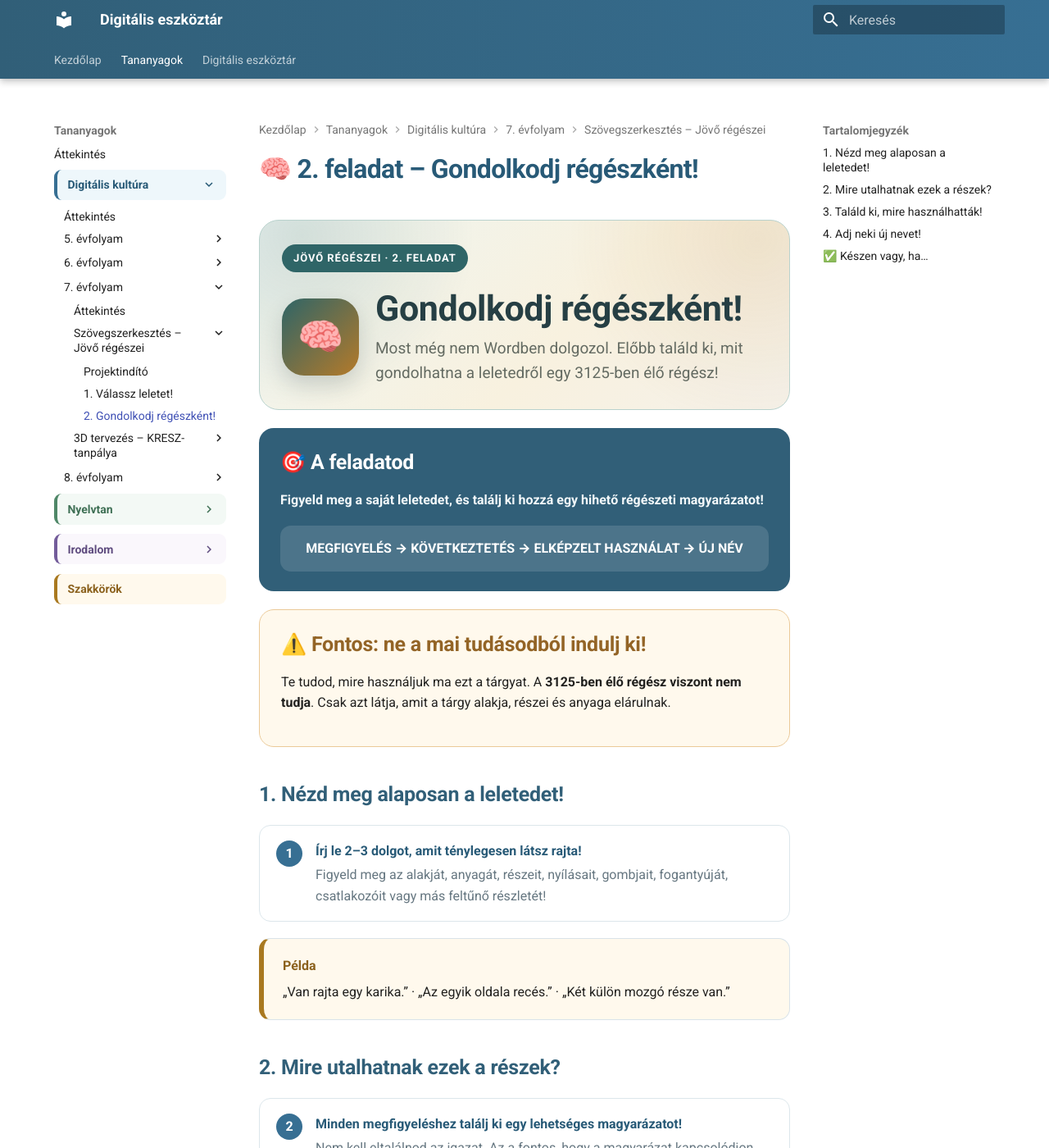
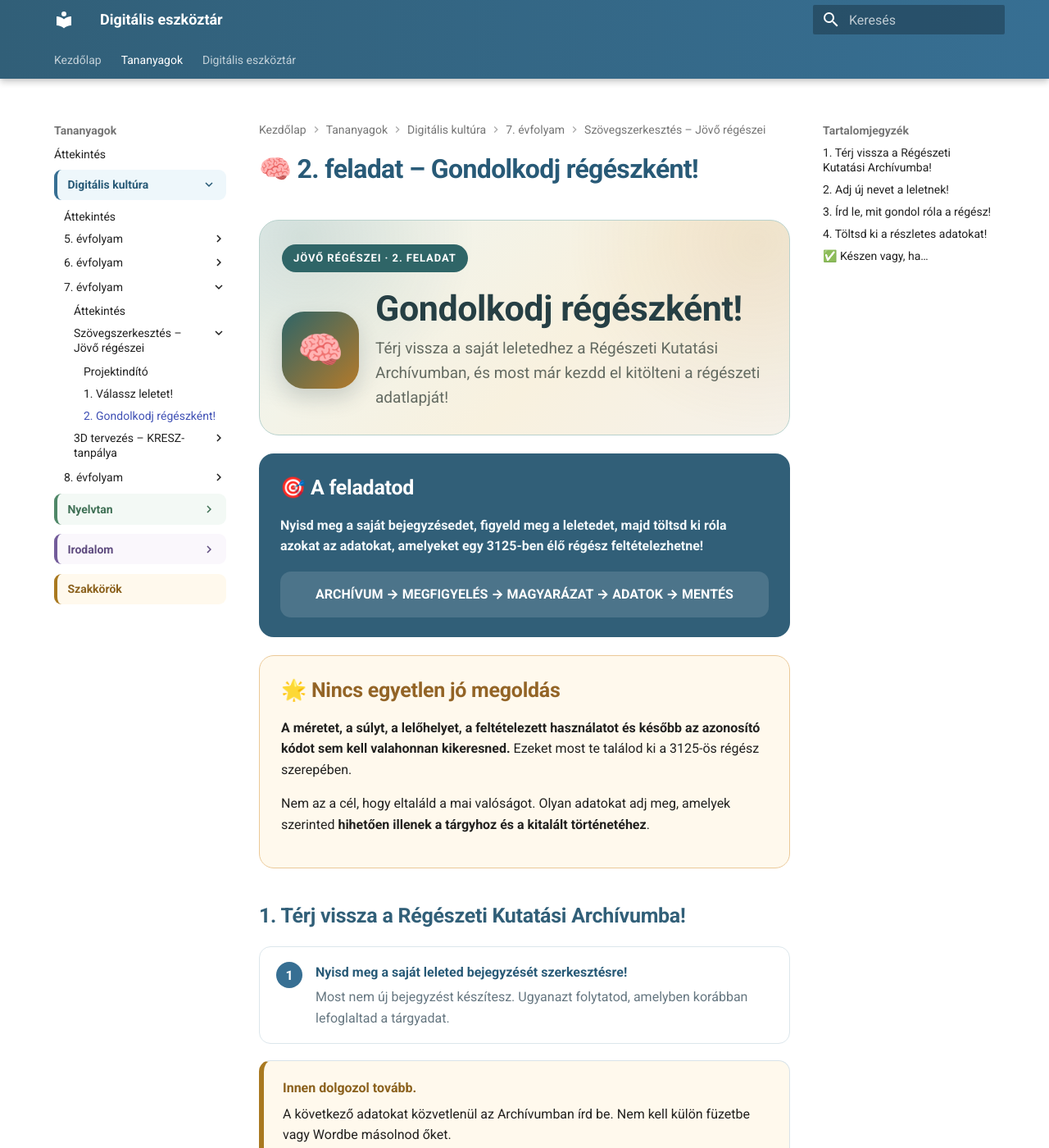
Before and after one commit to bsuszter/digitalis-eszkoztar, an MkDocs documentation site: the page built from docs/tananyagok/digitalis-kultura/7-evfolyam/jovo-regeszei/02-gondolkodj-regeszkent.md, in a window 1280 px wide and 1400 px high. Shown: the whole window at 82% size. Built offline with MkDocs 1.6.1 and Material for MkDocs 9.7.7, drawn with Linux system fonts in a browser that asks for light colours; some of the changed text lies outside the part shown.

Commit message:
Pontosítsd a régészeti gondolkodás feladatot az Archívum mezőivel

```diff
--- a/docs/tananyagok/digitalis-kultura/7-evfolyam/jovo-regeszei/02-gondolkodj-regeszkent.md
+++ b/docs/tananyagok/digitalis-kultura/7-evfolyam/jovo-regeszei/02-gondolkodj-regeszkent.md
@@ -6,34 +6,43 @@
     <div style="display:grid; place-items:center; width:94px; height:94px; flex:0 0 94px; border-radius:27px; background:linear-gradient(135deg,#2f6567,#b47a2a); color:#fff; font-size:45px; box-shadow:0 12px 26px rgba(38,63,68,.18);">🧠</div>
     <div style="flex:1; min-width:260px;">
       <h2 style="margin:0; color:#263f44; font-size:clamp(30px,5vw,43px); line-height:1.12;">Gondolkodj régészként!</h2>
-      <p style="margin:9px 0 0; color:#646b62; font-size:19px;">Most még nem Wordben dolgozol. Előbb találd ki, mit gondolhatna a leletedről egy 3125-ben élő régész!</p>
+      <p style="margin:9px 0 0; color:#646b62; font-size:19px;">Térj vissza a saját leletedhez a Régészeti Kutatási Archívumban, és most már kezdd el kitölteni a régészeti adatlapját!</p>
     </div>
   </div>
 </section>
 
 <div class="project-highlight project-highlight--blue">
   <h2>🎯 A feladatod</h2>
-  <p><strong>Figyeld meg a saját leletedet, és találj ki hozzá egy hihető régészeti magyarázatot!</strong></p>
-  <div class="project-flow">MEGFIGYELÉS → KÖVETKEZTETÉS → ELKÉPZELT HASZNÁLAT → ÚJ NÉV</div>
+  <p><strong>Nyisd meg a saját bejegyzésedet, figyeld meg a leletedet, majd töltsd ki róla azokat az adatokat, amelyeket egy 3125-ben élő régész feltételezhetne!</strong></p>
+  <div class="project-flow">ARCHÍVUM → MEGFIGYELÉS → MAGYARÁZAT → ADATOK → MENTÉS</div>
 </div>
 
 <div class="project-panel project-panel--gold">
-  <h2>⚠️ Fontos: ne a mai tudásodból indulj ki!</h2>
-  <p>Te tudod, mire használjuk ma ezt a tárgyat. A <strong>3125-ben élő régész viszont nem tudja</strong>. Csak azt látja, amit a tárgy alakja, részei és anyaga elárulnak.</p>
+  <h2>🌟 Nincs egyetlen jó megoldás</h2>
+  <p><strong>A méretet, a súlyt, a lelőhelyet, a feltételezett használatot és később az azonosító kódot sem kell valahonnan kikeresned.</strong> Ezeket most te találod ki a 3125-ös régész szerepében.</p>
+  <p>Nem az a cél, hogy eltaláld a mai valóságot. Olyan adatokat adj meg, amelyek szerinted <strong>hihetően illenek a tárgyhoz és a kitalált történetéhez</strong>.</p>
 </div>
 
-## 1. Nézd meg alaposan a leletedet!
+## 1. Térj vissza a Régészeti Kutatási Archívumba!
 
 <div class="step-stack">
-  <div class="step-card"><span class="step-no">1</span><div><strong>Írj le 2–3 dolgot, amit ténylegesen látsz rajta!</strong><span>Figyeld meg az alakját, anyagát, részeit, nyílásait, gombjait, fogantyúját, csatlakozóit vagy más feltűnő részletét!</span></div></div>
+  <div class="step-card"><span class="step-no">1</span><div><strong>Nyisd meg a saját leleted bejegyzését szerkesztésre!</strong><span>Most nem új bejegyzést készítesz. Ugyanazt folytatod, amelyben korábban lefoglaltad a tárgyadat.</span></div></div>
 </div>
 
-<div class="quick-note"><strong>Példa</strong><span>„Van rajta egy karika.” · „Az egyik oldala recés.” · „Két külön mozgó része van.”</span></div>
+<div class="quick-note"><strong>Innen dolgozol tovább.</strong><span>A következő adatokat közvetlenül az Archívumban írd be. Nem kell külön füzetbe vagy Wordbe másolnod őket.</span></div>
 
-## 2. Mire utalhatnak ezek a részek?
+## 2. Adj új nevet a leletnek!
 
 <div class="step-stack">
-  <div class="step-card"><span class="step-no">2</span><div><strong>Minden megfigyeléshez találj ki egy lehetséges magyarázatot!</strong><span>Nem kell eltalálnod az igazat. Az a fontos, hogy a magyarázat kapcsolódjon ahhoz, amit látsz.</span></div></div>
+  <div class="step-card"><span class="step-no">2</span><div><strong>Töltsd ki a „Lelet új neve” mezőt!</strong><span>Olyan nevet adj neki, amilyet egy jövőbeli régész adhatna annak alapján, amit lát és amire következtetett.</span></div></div>
+</div>
+
+<div class="quick-note"><strong>Nem kell vicces nevet adnod.</strong><span>Lehet komoly, tudományosnak hangzó vagy egyszerű leíró név is.</span></div>
+
+## 3. Írd le, mit gondol róla a régész!
+
+<div class="step-stack">
+  <div class="step-card"><span class="step-no">3</span><div><strong>Figyeld meg a tárgy alakját, anyagát és részeit!</strong><span>Gondold végig, mire utalhat egy karika, gomb, nyílás, fogantyú, csatlakozó vagy más feltűnő részlet.</span></div></div>
 </div>
 
 <div class="mini-grid">
@@ -42,33 +51,43 @@
   <div class="mini-card"><span class="mini-icon">🕳️</span><strong>Van rajta nyílás</strong><span>Talán valamit belehelyeztek.</span></div>
 </div>
 
-## 3. Találd ki, mire használhatták!
-
 <div class="project-panel project-panel--green">
-  <h2>💭 Készíts saját régészeti magyarázatot!</h2>
-  <p>Fogalmazd meg 1–2 mondatban, szerinted mire használhatták ezt a tárgyat 2026 körül!</p>
-  <p><strong>Lehet teljesen téves.</strong> Akkor jó, ha a tárgy megfigyelhető részeiből hihetően következik.</p>
+  <h2>✍️ „Lelet rövid leírás”</h2>
+  <p>Írj <strong>3–4 mondatot</strong> a 3125-ös régész szemszögéből! Írd le, mit figyelt meg, és mire következtet belőle.</p>
+  <p><strong>Lehet teljesen téves.</strong> Akkor jó, ha a magyarázat kapcsolódik ahhoz, amit a tárgyon látni lehet.</p>
 </div>
 
-## 4. Adj neki új nevet!
+## 4. Töltsd ki a részletes adatokat!
 
-<div class="step-stack">
-  <div class="step-card"><span class="step-no">4</span><div><strong>Találj ki egy új nevet a leletednek!</strong><span>Olyan nevet adj neki, amilyet egy jövőbeli régész adhatna annak alapján, amit lát és amire következtetett.</span></div></div>
+<p>Ezeknél sincs elrejtett „helyes válasz”. A saját régészeti történetedhez illő adatokat adj meg!</p>
+
+<div class="mini-grid">
+  <div class="mini-card"><span class="mini-icon">🧱</span><strong>Anyag</strong><span>Mit gondol a régész, miből készülhetett?</span></div>
+  <div class="mini-card"><span class="mini-icon">📏</span><strong>Hosszúság</strong><span>Becsülj egy hihető méretet! Írj mértékegységet is, például: 12 cm.</span></div>
+  <div class="mini-card"><span class="mini-icon">⚖️</span><strong>Súly</strong><span>Becsülj egy hihető tömeget! Például: 340 g.</span></div>
+  <div class="mini-card"><span class="mini-icon">📍</span><strong>Lelőhely</strong><span>Találj ki egy helyet, ahol 3125 régészei megtalálhatták.</span></div>
+  <div class="mini-card"><span class="mini-icon">💭</span><strong>Feltételezett funkció</strong><span>Írd le röviden, szerinted mire használhatták.</span></div>
 </div>
 
-<div class="quick-note"><strong>Nem kell „vicces” nevet adnod.</strong><span>Lehet komoly, tudományosnak hangzó vagy egyszerű leíró név is.</span></div>
+<div class="project-panel project-panel--gold">
+  <h2>🔢 És az azonosító kód?</h2>
+  <p><strong>Attól sem kell megijedned.</strong> Nem kell kiszámolni, és nem kapsz hozzá külön számot. Találhatsz ki egy rövid, számszerű azonosítót a leletednek.</p>
+  <p>Ha az Archívumban ez a mező még nem kötelező, akár későbbre is hagyhatod. A <strong>Kutatói extra</strong> szintén opcionális.</p>
+</div>
 
 ## ✅ Készen vagy, ha…
 
 <div class="check-panel">
-  <label><input type="checkbox"><span>Leírtam 2–3 dolgot, amit ténylegesen látok a leleten.</span></label>
-  <label><input type="checkbox"><span>Leírtam, mire utalhatnak ezek a részek.</span></label>
-  <label><input type="checkbox"><span>Van egy saját magyarázatom arra, mire használhatták.</span></label>
+  <label><input type="checkbox"><span>A saját leletem bejegyzését szerkesztettem az Archívumban.</span></label>
   <label><input type="checkbox"><span>Adtam új nevet a leletnek.</span></label>
+  <label><input type="checkbox"><span>Megírtam a 3–4 mondatos rövid leírást.</span></label>
+  <label><input type="checkbox"><span>Kitöltöttem az anyag, hosszúság, súly és lelőhely mezőt.</span></label>
+  <label><input type="checkbox"><span>Leírtam a feltételezett funkcióját.</span></label>
+  <label><input type="checkbox"><span>Elmentettem a módosításokat az Archívumban.</span></label>
 </div>
 
 <div class="project-panel project-panel--gold">
   <h2>✋ Itt állhatsz meg</h2>
-  <p>Ha ezzel elkészültél, a mai óra kötelező része kész.</p>
+  <p>Ha ezzel elkészültél és elmentetted a bejegyzésedet, a mai óra kötelező része kész.</p>
   <p><strong>Ha még van időd és biztosan készen vagy, folytathatod az 1. mérföldkővel: Katalógusváz.</strong></p>
 </div>
```
